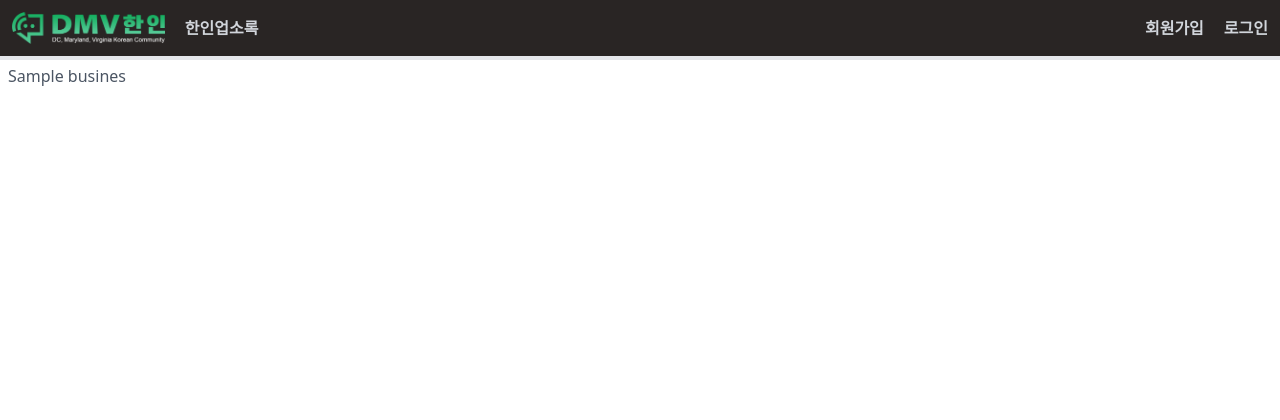
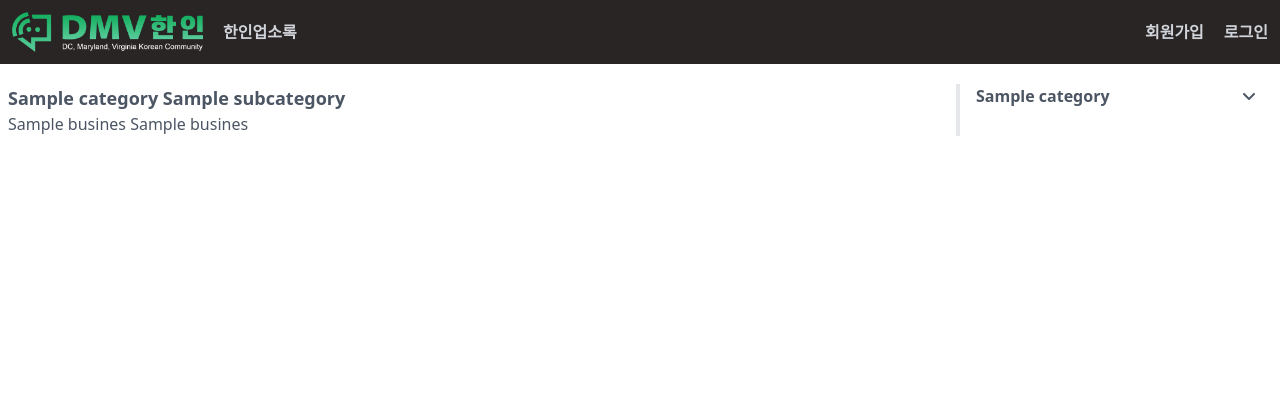
Before and after one commit to texasroh/dmvhanin-v2, a Django app: template templates/businesses/subcategory_detail.html in a window 1280 px wide. Shown: the top 420 px of the page. Run offline with Django 4.2, Linux system fonts and the light colour scheme; the template is opened without the code that fills it: most values are stand-ins (such as "Sample title", 1, 10 or a date in 2020); some libraries are stand-ins or nearby versions.

Commit message:
business base and show business list

```diff
--- a/assets/scss/styles.scss
+++ b/assets/scss/styles.scss
@@ -6,10 +6,10 @@ body {
 }
 
 header {
-    @apply border-b-4 py-3 px-3 fixed top-0 w-full text-white z-40 bg-stone-800;
+    @apply h-16 py-3 px-3 fixed top-0 w-full text-white z-40 bg-stone-800;
 
     img {
-        @apply h-8;
+        @apply h-10;
     }
     .nav-link {
         @apply text-gray-300 font-bold ml-5;
@@ -102,6 +102,25 @@ a{
     }
 }
 
+.category{
+    .arrow{
+        @apply transition-all duration-300 ease-linear;
+    }
+    ul {
+        @apply transition-all duration-300 ease-linear py-0;
+    }
+    &.show{
+        h3{
+            .arrow{
+                @apply rotate-180;
+            }
+        }
+        ul {
+            @apply py-1;
+        }
+    }
+}
+
 
 
 @tailwind utilities;
--- a/businesses/admin.py
+++ b/businesses/admin.py
@@ -23,3 +23,8 @@ class PhotoInline(admin.TabularInline):
 @admin.register(models.Business)
 class BusinessAdmin(admin.ModelAdmin):
     inlines = (PhotoInline,)
+
+
+@admin.register(models.Review, models.ReplayReview)
+class ReviewAdmin(admin.ModelAdmin):
+    pass
--- a/templates/base.html
+++ b/templates/base.html
@@ -18,8 +18,10 @@
 
     <div class="px-2">
         <div class="container mx-auto">
-            {% block content %}
-            {% endblock %}
+            <div class="pt-5">
+                {% block content %}
+                {% endblock %}
+            </div>
         </div>
     </div>
 
--- a/templates/businesses/subcategory_detail.html
+++ b/templates/businesses/subcategory_detail.html
@@ -1,15 +1,20 @@
-{% extends 'base.html' %}
+{% extends 'mixins/businesses/business_base.html' %}
 
 {% block title %}{{ subcategory.name }}{% endblock %}
 
-{% block content %}
+{% block sub_content %}
 
-<ul>
+<h1 class="text-lg font-bold">{{ subcategory.category.name }} {{ subcategory.name }}</h1>
+
+<div class="grid grid-cols-2">
 {% for business in subcategory.businesses.all %}
-<a href="{% url 'businesses:business' subcategory.category.slug subcategory.slug business.slug %}">{{ business.name_kor }}</a>
-{% empty %}
-No businesses
+    <a href="{% url 'businesses:business' subcategory.category.slug subcategory.slug business.slug %}">
+        <div>
+            {{ business.name_kor }}
+            {{ business.name_eng }}
+        </div>
+    </a>
 {% endfor %}
-</ul>
+</div>
 
 {% endblock %}
--- /dev/null
+++ b/templates/mixins/businesses/business_base.html
@@ -0,0 +1,50 @@
+{% extends 'base.html' %}
+
+
+{% block content %}
+
+    <div class="flex">
+        <div class="grow">
+            {% block sub_content %}{% endblock %}
+        </div>
+        <div class="basis-1/4 border-l-4 border-gray-200 px-4">
+            {% for category in categories %}
+                <div class="category">
+                    <h3 class="font-bold text-md flex justify-between">
+                        <span class="name">{{ category.name }}</span>
+                        <span class="arrow"><i class="fa-solid fa-angle-down"></i></span>
+                    </h3>
+                    <ul class="my-1.5 max-h-0 overflow-hidden bg-gray-50 px-4">
+                    {% for subcategory in category.subcategories.all %}
+                        <li class="my-1"><a href="{% url 'businesses:subcategory' category.slug subcategory.slug %}">{{ subcategory.name }}</a></li>
+                    {% endfor %}
+                    </ul>
+                </div>
+            {% endfor %}
+        </div>
+    </div>
+
+    <script>
+        (() => {
+            document.querySelectorAll('.category h3').forEach((cat) => {
+                cat.addEventListener('click', (e) => {
+                    const ele = e.target.closest('.category');
+                    const ul = ele.querySelector('ul');
+                    console.log(ul.scrollHeight);
+                    document.querySelectorAll('.category').forEach((c) => {
+                        if (c !== ele){
+                            c.classList.remove('show');
+                            c.querySelector('ul').style.maxHeight = 0;
+                        }
+                    });
+                    ele.classList.toggle('show');
+                    if (ele.classList.contains('show')){
+                        ul.style.maxHeight = ul.scrollHeight + 10 +'px';
+                    } else {
+                        ul.style.maxHeight = 0;
+                    }
+                });
+            });
+        })();
+    </script>
+{% endblock %}
```
Also changed, not shown: businesses/models.py (+16 -4 lines), businesses/views.py (+21 -9 lines), templates/businesses/category_detail.html (+4 -7 lines), templates/businesses/category_list.html (+5 -9 lines), templates/mixins/businesses/category_box.html (added, +8 -0 lines), businesses/migrations/0006_rename_created_by_review_user_review_business_and_more.py (added), static/css/styles.css.
